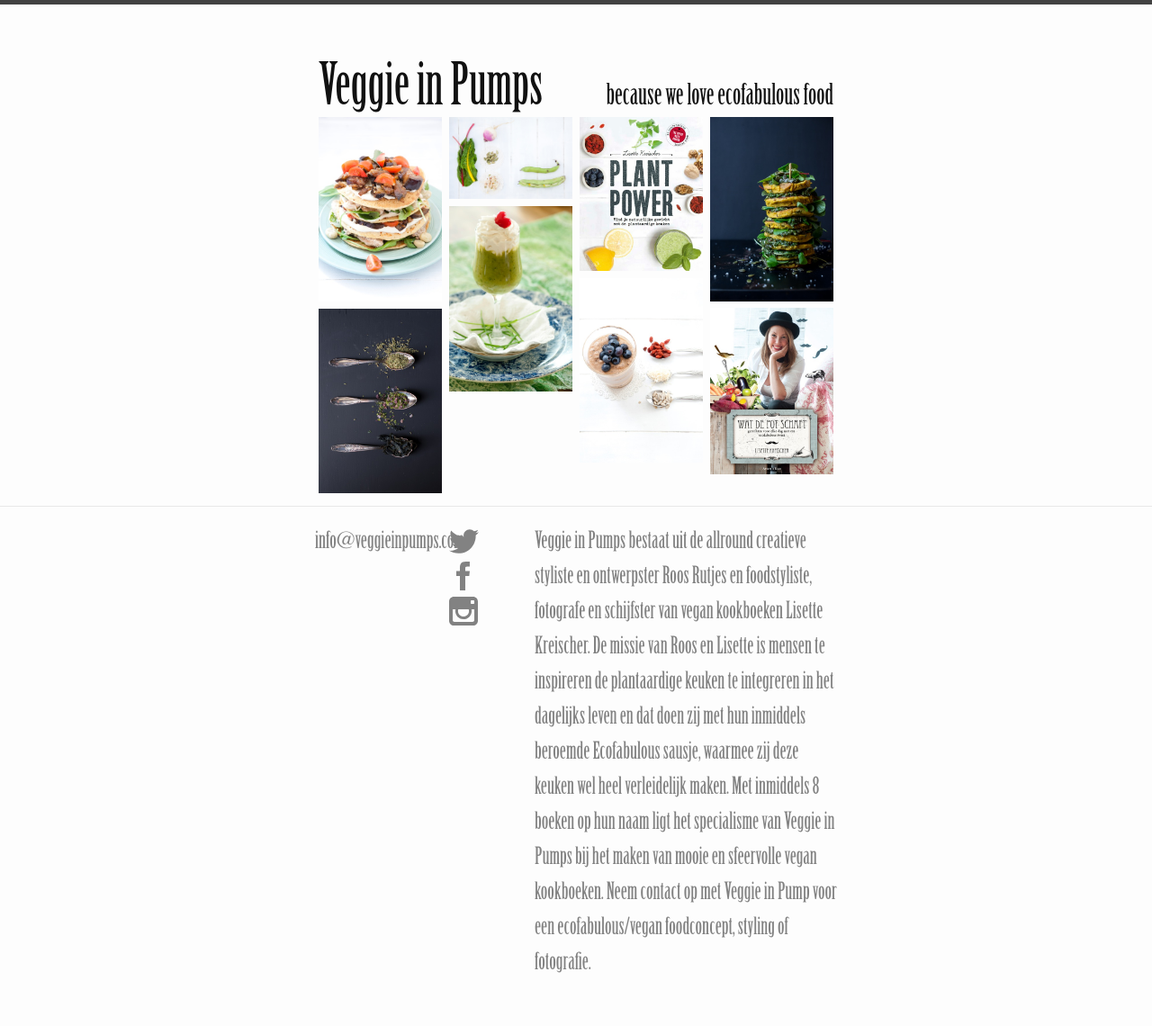
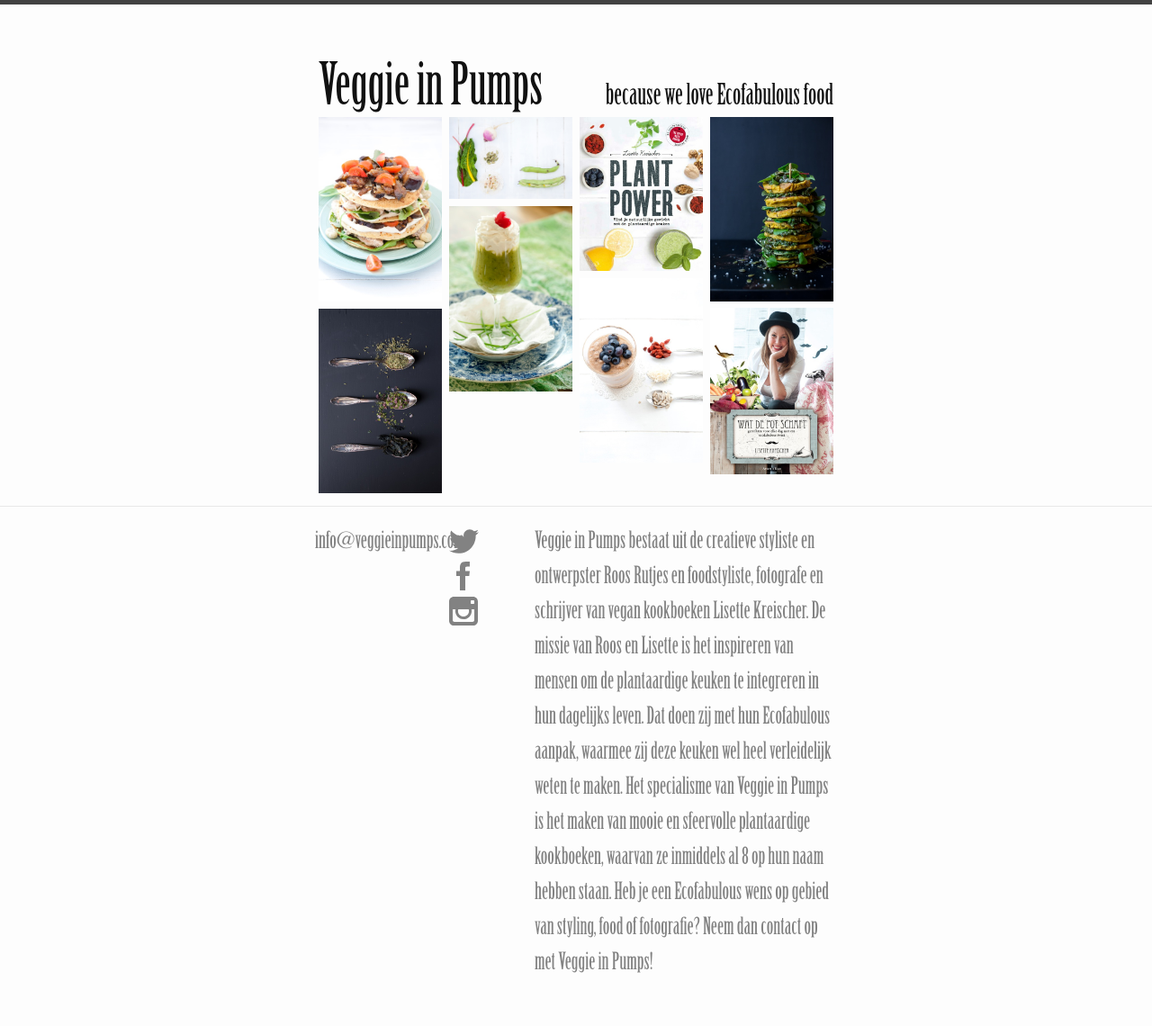
Before and after one commit to jvalteren/VeggieinPumps, a Jekyll site: the page built from index.html, in a window 1280 px wide. Shown: the whole page at 90% size. Built offline with Jekyll 4.4.1, drawn with Linux system fonts in a browser that asks for light colours.

Commit message:
Update _config.yml
Modified description.

```diff
--- a/_config.yml
+++ b/_config.yml
@@ -1,9 +1,9 @@
 # Site settings
 title: Veggie in Pumps
-subtitle: because we love ecofabulous food
+subtitle: because we love Ecofabulous food
 email: info@veggieinpumps.com
 description: > # this means to ignore newlines until "baseurl:"
-  Veggie in Pumps bestaat uit de allround creatieve styliste en ontwerpster Roos Rutjes en foodstyliste, fotografe en schijfster van vegan kookboeken Lisette Kreischer. De missie van Roos en Lisette is mensen te inspireren de plantaardige keuken te integreren in het dagelijks leven en dat doen zij met hun inmiddels beroemde Ecofabulous sausje, waarmee zij deze keuken wel heel verleidelijk maken. Met inmiddels 8 boeken op hun naam ligt het specialisme van Veggie in Pumps bij het maken van mooie en sfeervolle vegan kookboeken. Neem contact op met Veggie in Pump voor een ecofabulous/vegan foodconcept, styling of fotografie.
+  Veggie in Pumps bestaat uit de creatieve styliste en ontwerpster Roos Rutjes en foodstyliste, fotografe en schrijver van vegan kookboeken Lisette Kreischer. De missie van Roos en Lisette is het inspireren van mensen om de plantaardige keuken te integreren in hun dagelijks leven. Dat doen zij met hun Ecofabulous aanpak, waarmee zij deze keuken wel heel verleidelijk weten te maken. Het specialisme van Veggie in Pumps is het maken van mooie en sfeervolle plantaardige kookboeken, waarvan ze inmiddels al 8 op hun naam hebben staan. Heb je een Ecofabulous wens op gebied van styling, food of fotografie? Neem dan contact op met Veggie in Pumps!
 baseurl: "/VeggieinPumps/" # the subpath of your site, e.g. /blog/
 url: "http://www.veggieinpumps.com" # the base hostname & protocol for your site
 twitter_username: veggieinpumps
```
